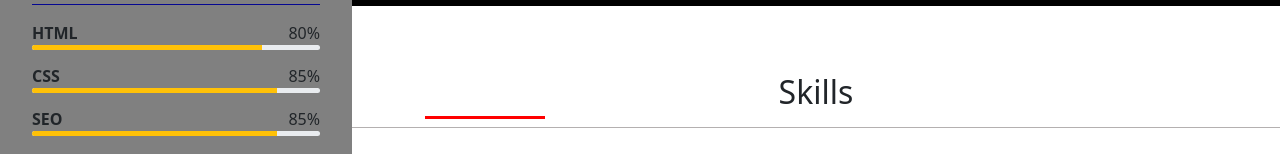
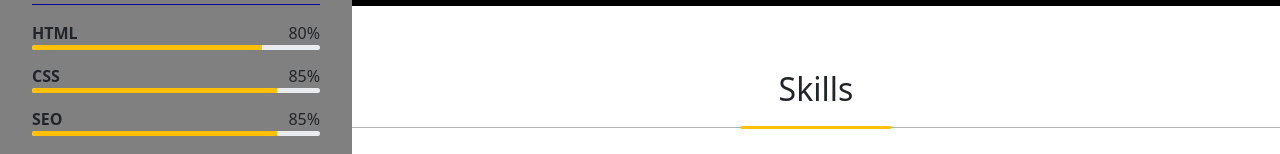
Before and after one commit to CDiala/my_portfolio, an Angular app: page / in a window 1280 px wide. Shown: the part 438-592 px from the top of the page. Built offline with nearby package versions, Linux system fonts and the light colour scheme.

Commit message:
Fixed slight glitch on the skill header.

```diff
--- a/src/app/layouts/home/home.component.css
+++ b/src/app/layouts/home/home.component.css
@@ -41,15 +41,14 @@ img {
     text-align: center;
 }
 
-.skill__header::before {
+.skill__header::after {
     content: "";
-    border-bottom: 3px solid red;
-    width: 120px;
-    height: 1px;
-    display: block;
+    border-bottom: 3px solid #ffc106;
+    display: flex;
+    width: 150px;
     position: relative;
-    top: 46px;
-    left: 73px;
+    top: 18px;
+    right: calc(-50% + 75px);
 }
 
 .skill-wrapper {
```
